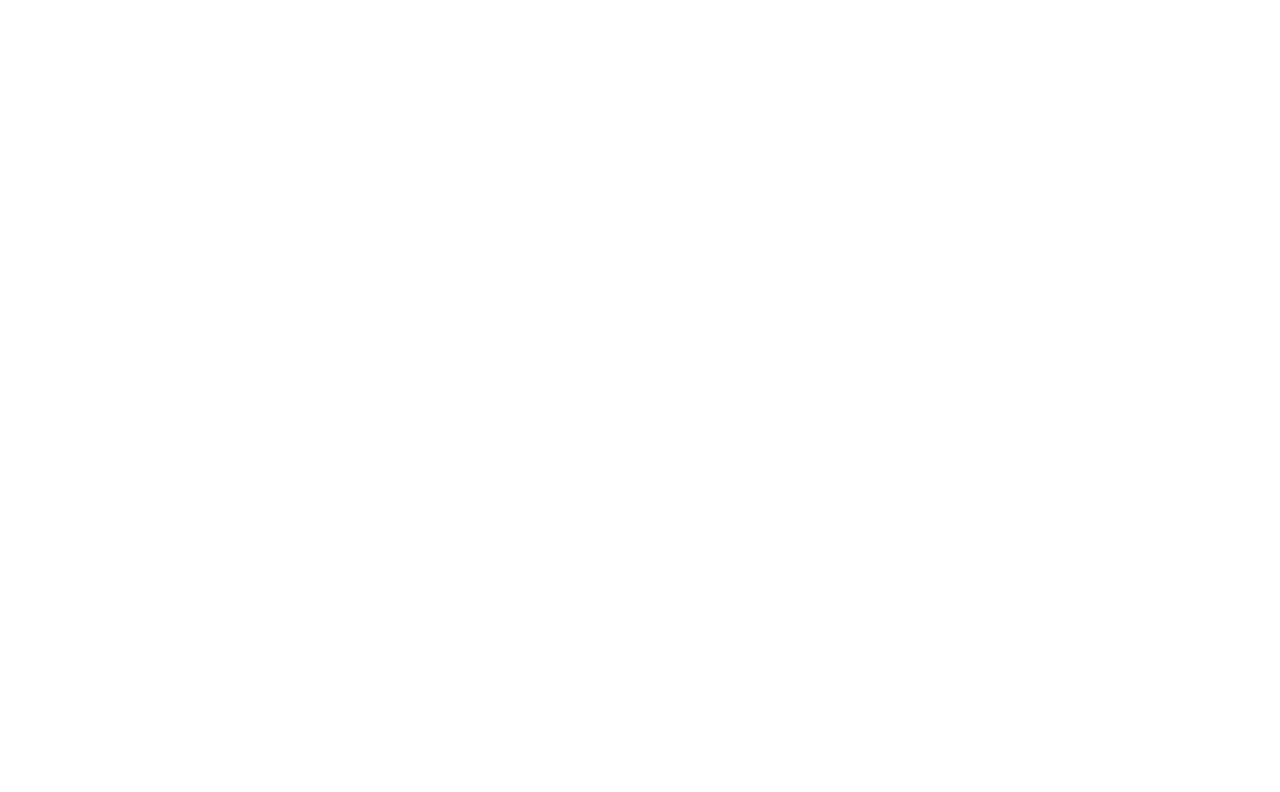
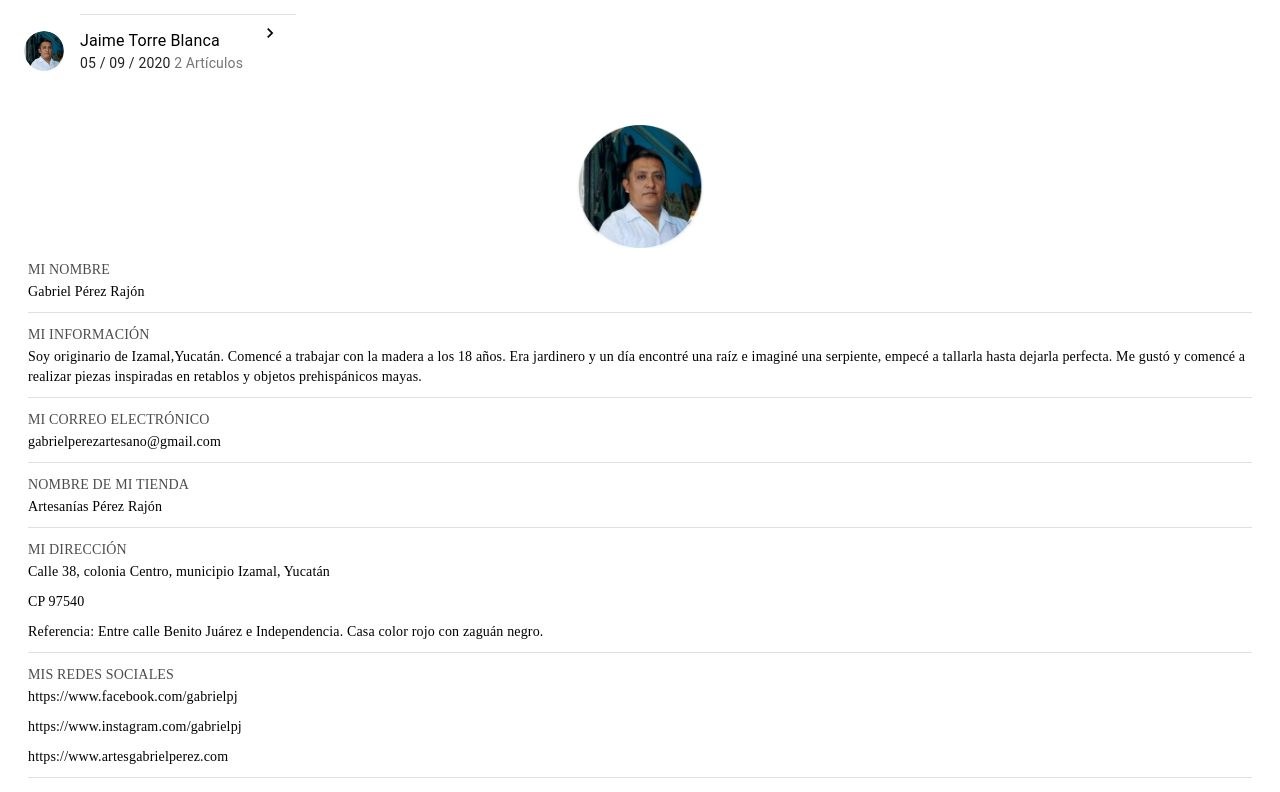
Before and after one commit to BrendaCarranco/Nextia, a React (Create React App) app: page /dashboard in a window 1280 px wide. Shown: the part 567-1359 px from the top of the page. Before the commit the page ends 800 px from the top, so only its background shows below. Built offline with nearby package versions, Linux system fonts and the light colour scheme; no server answers.

Commit message:
adding styles partnerProfile

```diff
--- a/src/assets/data/data.js
+++ b/src/assets/data/data.js
@@ -42,7 +42,16 @@
         "picture":"",
         "description":"",
         "permission":"partner",
-        "address":"",
+        "address":{
+            "calle": "",
+            "exterior": "",
+            "interior": "",
+            "colonia": "",
+            "municipio": "",
+            "estado": "",
+            "cp": "",
+            "Referencias":""
+        },
         "networks":{
             "facebook":"",
             "instagram":"",
@@ -63,7 +72,7 @@
 ]
 
 /* pedido=[{
-    "id":"",
+    "id":"1",
     "name":"Nacimiento con arca de Noé",
     "description":"Madera de cedro tallada y policromada al pincel",
     "price": "$5000",
@@ -85,12 +94,22 @@
 
 }]
 
-customers=[{
-    "id":"",
-    "email":"",
-    "name":"",
-    "paymentmethod":"",
-    "address":"",
+customers=[
+    {
+    "id":"1",
+    "email":"magdalenaenriquez76@gmail.com",
+    "name":"Magdalena Enríquez Correa",
+    "paymentmethod":"MasterCard terminación 3216 - 7/2025",
+    "address":{
+            "calle": "San Jerónimo",
+            "exterior": "89",
+            "interior": "",
+            "colonia": "San Jerónimo Lídice",
+            "municipio": "Magdalena Contreras",
+            "estado": "Ciudad de México",
+            "cp": "10200",
+            "Referencias":"Casa color blanco con puerta de madera. Entre calle Porfirio Díaz y Magnolia"
+        },
     "permission":"client",
 
     "purchasehistory":{
--- a/src/components/partner/HomePartner.js
+++ b/src/components/partner/HomePartner.js
@@ -1,6 +1,8 @@
 import React from 'react'
 import NavTab from './NavTab'
 import MyOrders from './MyOrders'
+import MyProducts from './MyProducts'
+import PartnertProfile from './PartnerProfile'
 import principal from '../../assets/images/inicioGabriel.png'
 import { Grid } from '@material-ui/core'
 
@@ -12,6 +14,8 @@
         </Grid>
         <NavTab />
         <MyOrders />
+        <MyProducts />
+        <PartnertProfile />
 
         </>
     )
--- a/src/components/partner/PartnerProfile.js
+++ b/src/components/partner/PartnerProfile.js
@@ -1,13 +1,21 @@
 import React from 'react'
 import photo from '../../assets/images/partner1.png'
 import codigo from '../../assets/images/codigo.png'
-
 import {partners} from '../../assets/data/data.js'
 import styles from './partner.module.css'
 import {Grid} from '@material-ui/core'
-import NavTab from './NavTab'
+import Divider from '@material-ui/core/Divider';
+import { makeStyles } from "@material-ui/core/styles";
+
+const useStyle = makeStyles({
+    divLine: {
+      margin:"0px 0px 10px 0px",
+    },
+  });
 
 const PartnerProfile = () => {
+
+    const classes = useStyle();
 
     return (
         <div className={styles.partnerProfile}>
@@ -18,18 +26,22 @@
                 <label>MI NOMBRE</label>
                 <p>{partners[0].name}</p>
             </div>
+            <Divider variant="middle" className={classes.divLine}/>
             <div>
                 <label>MI INFORMACIÓN</label>
                 <p>{partners[0].description}</p>
             </div>
+            <Divider variant="middle" className={classes.divLine}/>
             <div>
                 <label>MI CORREO ELECTRÓNICO</label>
                 <p>{partners[0].email}</p>
             </div>
+            <Divider variant="middle" className={classes.divLine}/>
             <div>
                 <label>NOMBRE DE MI TIENDA</label>
                 <p>{partners[0].brand}</p>
             </div>
+            <Divider variant="middle" className={classes.divLine}/>
             <div>
                 <label>MI DIRECCIÓN</label>
                 <p>Calle {partners[0].address.calle}, colonia {partners[0].address.colonia}, municipio {partners[0].address.municipio}, {partners[0].address.estado}</p>
@@ -39,12 +51,14 @@
                 <p>CP {partners[0].address.cp}</p>
                 <p>Referencia: {partners[0].address.referencia}</p>
             </div>
+            <Divider variant="middle" className={classes.divLine}/>
             <div>
                 <label>MIS REDES SOCIALES</label>
                 <p>{partners[0].networks.facebook}</p>
                 <p>{partners[0].networks.instagram}</p>
                 <p>{partners[0].networks.pageweb}</p>
             </div>
+            <Divider variant="middle" className={classes.divLine}/>
             <div>
                 <label>MI CODI PARA COBRAR</label>
                 <Grid container justify = "center" item sx={12}>
--- a/src/components/partner/navtab.module.css
+++ b/src/components/partner/navtab.module.css
@@ -1,3 +1,8 @@
+.tabs{
+    margin: 0px;
+    width: 100% vw;
+}
+
 .tabs button{
     width: 33.3%;
     height: 48px;
@@ -5,5 +10,4 @@
     background: #DEBF7F;
     color: white;
     font-size: 14px;
-
 }
--- a/src/components/partner/partner.module.css
+++ b/src/components/partner/partner.module.css
@@ -11,6 +11,9 @@
     max-height: 130px;
     margin: 10px;
 }
+.divider{
+    margin: 10px;
+}
 
 .partnerProfile label{
     font-size: 14px;
@@ -18,6 +21,7 @@
     letter-spacing: 0.16px;
     color: #000000;
     opacity: 0.7;
+    margin: 10px 0px 0px 0px;
 }
 
 .partnerProfile p{
--- /dev/null
+++ b/src/index.css
@@ -0,0 +1,3 @@
+body{
+    margin: 0px;
+}
```
Also changed, not shown: src/App.css (deleted, +0 -38 lines).
